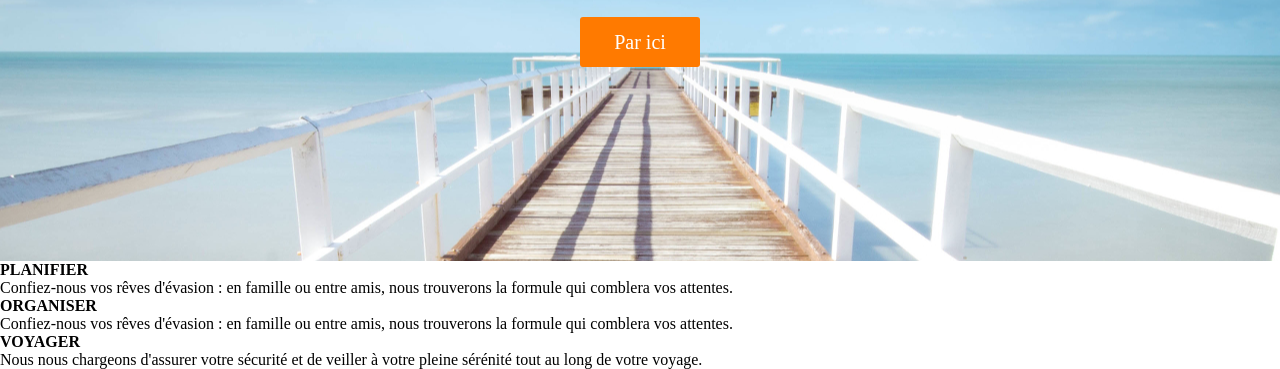
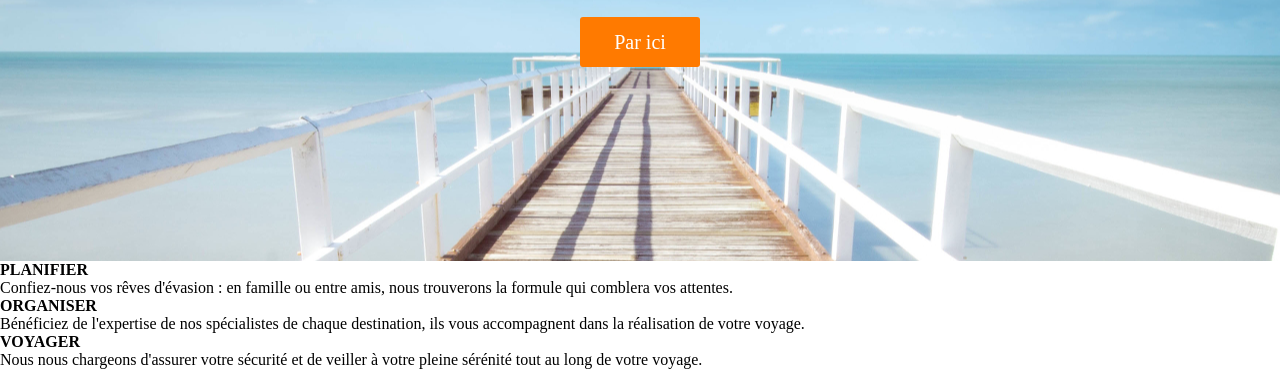
Before and after one commit to BOUASSIDA-Med/web-site-travel-agency, a plain HTML site: page index.html in a window 1280 px wide. Shown: the part 439-808 px from the top of the page. Drawn offline with Linux system fonts and the light colour scheme; a web font is replaced by a local one.

Commit message:
Update index.html

```diff
--- a/index.html
+++ b/index.html
@@ -46,7 +46,7 @@
                 ORGANISER
                 </h4>
                 <p>
-                Confiez-nous vos rêves d'évasion : en famille ou entre amis, nous trouverons la formule qui comblera vos attentes.
+                Bénéficiez de l'expertise de nos spécialistes de chaque destination, ils vous accompagnent dans la réalisation de votre voyage.
                 </p>
             </li>
                <h4>
```
